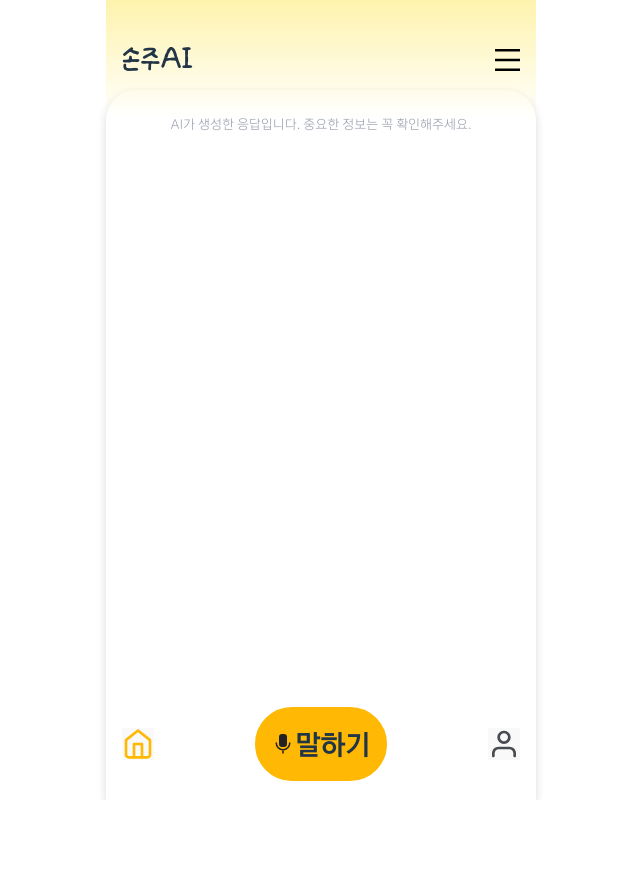
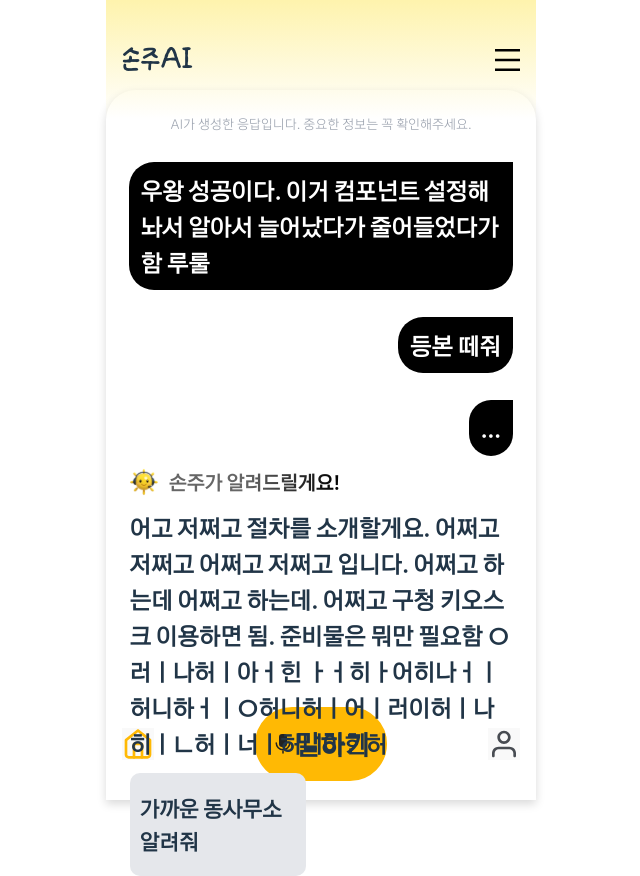
Before and after one commit to Team1-kw13/Team1_FE, a React (Vite) app: page /chatroompage in a window 1280 px wide. Shown: the whole page, without its empty margins (319-959 px from the left). Before the commit the page ends 800 px from the top, so only its background shows below. Built offline with nearby package versions, Linux system fonts and the light colour scheme.

Commit message:
[Feat] Add Chatroom Bubble

```diff
--- /dev/null
+++ b/src/components/chatroom/RecommendQ.jsx
@@ -0,0 +1,9 @@
+export default function RecommendQ({ text }) {
+  return (
+    <div className="mt-[12px] ml-[24px] mr-[24px]">
+      <div className="flex justify-center items-center font-bold text-[22px] w-[176px] h-[103px] rounded-[10px] gap-[10px] bg-gray-200 p-[10px]"> {/* 수정 필요*/}
+        {text}
+      </div>
+    </div>
+  );
+}
--- /dev/null
+++ b/src/components/chatroom/SonjuAnswer.jsx
@@ -0,0 +1,27 @@
+import { useState, useEffect } from "react";
+export default function SonjuAnswer({ text }) {
+  const [displayText, setDisplayText] = useState("");
+
+  useEffect(() => {
+    if (!text) return;
+
+    let index = 0;
+    setDisplayText("");
+
+    const interval = setInterval(() => {
+        setDisplayText((prev) => prev + text[index]);
+        index++;
+        if (index >= text.length-1) clearInterval(interval)
+        }, 20);
+
+        return () => clearInterval(interval);
+  }, [text]);
+
+  return (
+    <div className="flex justify-center items-center mt-[12px] ml-[24px] mr-[24px]">
+      <div className="font-bold text-[24px]">
+        {displayText}
+      </div>
+    </div>
+  );
+}
--- /dev/null
+++ b/src/components/chatroom/SonjuBubble.jsx
@@ -0,0 +1,30 @@
+import { useEffect, useState } from "react";
+import SunImg from "../../assets/images/sun.svg";
+import SonjuAnswer from "./SonjuAnswer";
+
+export default function SonjuBubble() {
+  const [isLoading, setIsLoading] = useState(true); //답변 생성 상태
+  const [answer, setAnswer] = useState(""); //AI 답변 저장
+
+  useEffect (()=> {
+    //AI API 호출 로직 실행
+    //예시로 2초 후에 답변을 설정
+    setTimeout(() => {
+      setAnswer("어쩌고 저쩌고 절차를 소개할게요. 어쩌고 저쩌고 어쩌고 저쩌고 입니다. 어쩌고 하는데 어쩌고 하는데. 어쩌고 구청 키오스크 이용하면 됨. 준비물은 뭐만 필요함 ㅇ러ㅣ나허ㅣ아ㅓ힌 ㅏㅓ히ㅏ어히나ㅓㅣ허니하ㅓㅣㅇ허니허ㅣ어ㅣ러이허ㅣ나히ㅣㄴ허ㅣ너ㅣ허니아힌허");
+      setIsLoading(false);
+    }, 2000);
+  }, []);
+
+  return (
+    <div className="flex flex-col">
+      <div className="flex justify-start items-center ml-[23px] mt-[11px]">
+        <img src={SunImg} alt="손주" className="w-[30px] h-[30px] mr-[10px]" />
+        <div className="font-bold text-[20px] gap-[10px] max-w-[280px] max-h-[164px]
+                        bg-[linear-gradient(90deg,#666666_44.23%,#000000_100%)] bg-clip-text text-transparent">
+          {isLoading ? "잠시만 기다려 주세요!" : "손주가 알려드릴게요!"}
+      </div>
+    </div>
+    {!isLoading && <SonjuAnswer text={answer} />}
+    </div>
+  );
+}
--- /dev/null
+++ b/src/components/chatroom/UserBubble.jsx
@@ -0,0 +1,12 @@
+export default function UserBubble({ text }) {
+  return (
+    <div className="flex justify-end">
+      <div className="bg-black font-bold text-white text-[24px]
+                      rounded-tl-[25px] rounded-bl-[25px] rounded-br-[25px]
+                      py-[10px] px-[12px] gap-[10px] mt-[27px] mx-[23px]
+                      ">
+        {text}
+      </div>
+    </div>
+  );
+}
--- a/src/components/chatroom/chatroom.jsx
+++ b/src/components/chatroom/chatroom.jsx
@@ -1,8 +1,19 @@
+import RecommendQ from "./RecommendQ";
+import SonjuBubble from "./SonjuBubble";
+import UserBubble from "./UserBubble";
+
 export default function ChatRoom() {
   return (
-    <div className="flex flex-col rounded-tl-[30px] rounded-tr-[30px] w-full h-[calc(100%-90px)] absolute top-[90px] items-center pt-[25px]"
+    <div className="flex flex-col rounded-tl-[30px] rounded-tr-[30px] w-full h-[calc(100%-90px)] absolute top-[90px] pt-[25px]"
       style={{ boxShadow: "0 4px 10px 0px rgba(0, 0, 0, 0.15)" }}>
-      <div className="font-small font-light text-[13px] text-gray-400">AI가 생성한 응답입니다. 중요한 정보는 꼭 확인해주세요.</div>
+      <div className="flex items-center justify-center">
+        <div className="font-small font-light text-[13px] text-gray-400">AI가 생성한 응답입니다. 중요한 정보는 꼭 확인해주세요.</div>
+      </div>
+      <UserBubble text="우왕 성공이다. 이거 컴포넌트 설정해놔서 알아서 늘어났다가 줄어들었다가 함 루룰" />
+      <UserBubble text="등본 떼줘" />
+      <UserBubble text="..." />
+      <SonjuBubble/>
+      <RecommendQ text="가까운 동사무소 알려줘" />
     </div>
   );
 }
```
